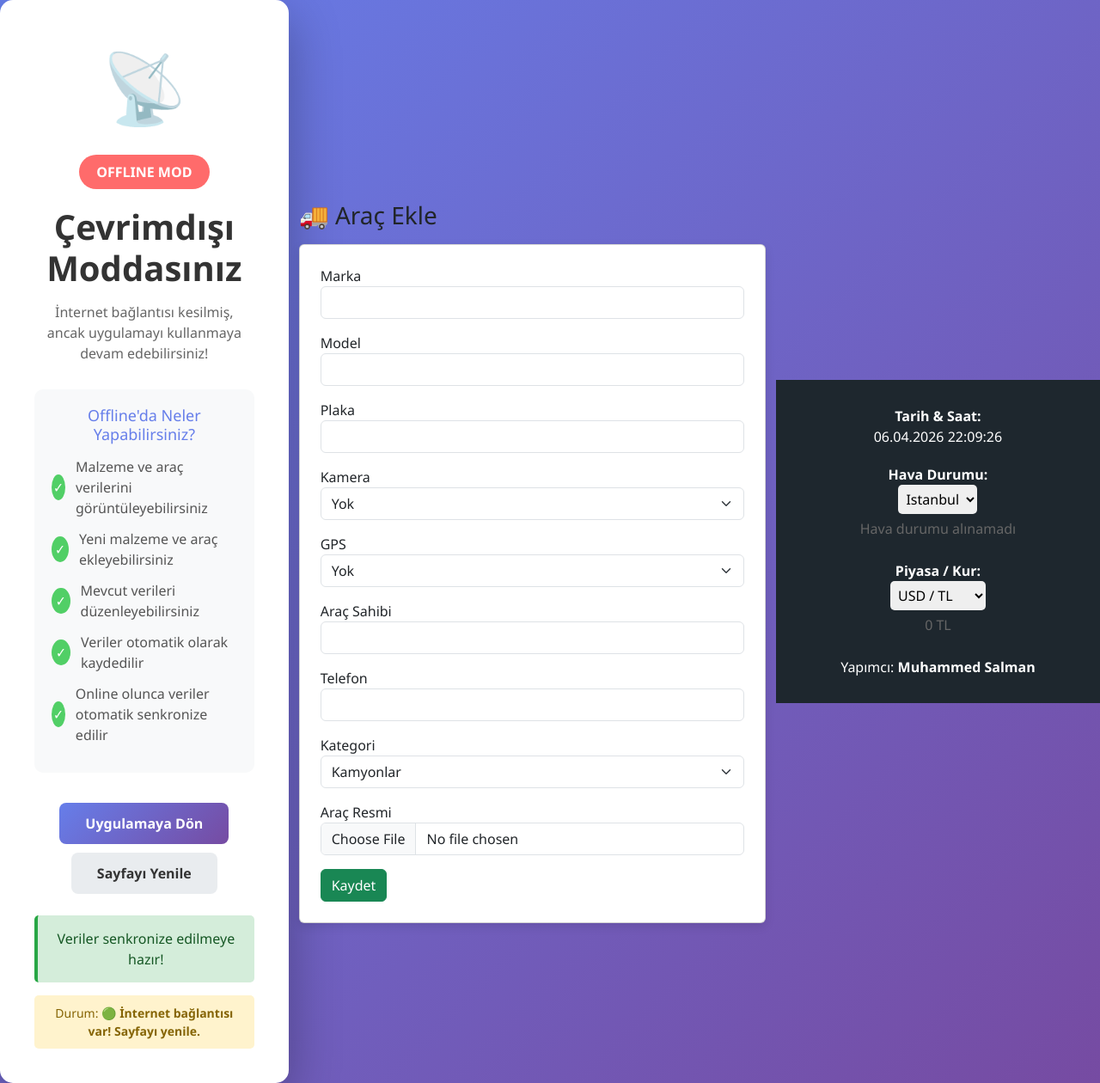
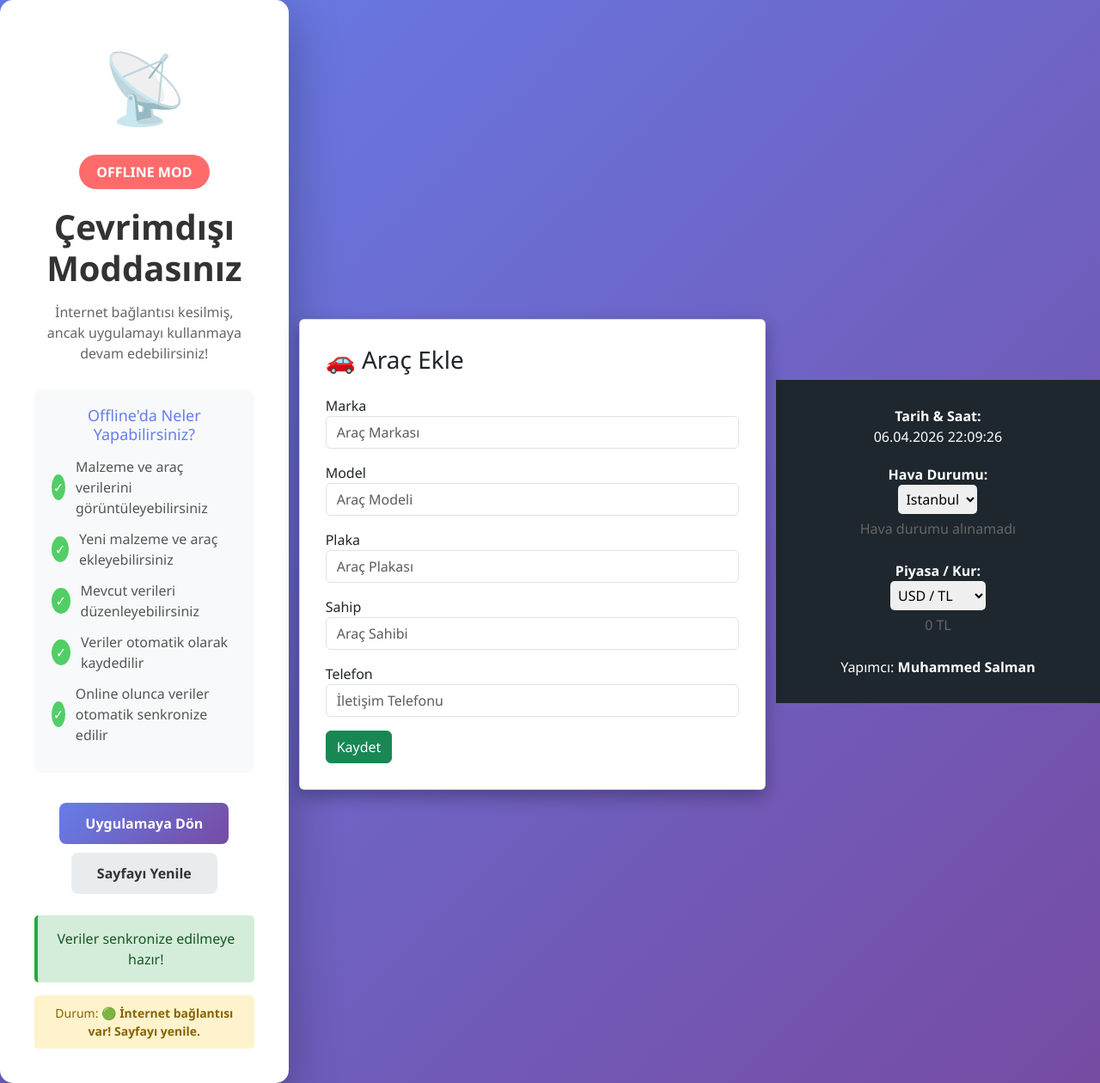
Before and after one commit to projeindircomtr-commits/Stok, a PHP site: page /arac_ekle.php in a window 1280 px wide. Shown: the whole page at 86% size. Run offline with PHP 8.4, Linux system fonts and the light colour scheme; the visitor is signed in with stand-in values (Sample User, id 1); data comes from the database, SQL or seed files in the repository; data that the repository does not hold is empty.

Commit message:
Update arac_ekle.php

```diff
--- a/arac_ekle.php
+++ b/arac_ekle.php
@@ -1,74 +1,27 @@
 <?php
-// arac_ekle.php
-
-// db.php güvenli include
-require_once "db.php"; // db.php içinde session_start() artık güvenli olmalı
+require_once "db.php";
 
 if(!isset($_SESSION['login'])){
     header("Location: login.php");
     exit;
 }
 
-// Kategoriler
-$kategoriler = $baglanti->query("SELECT * FROM kategoriler");
-if(!$kategoriler){
-    die("Kategori sorgu hatası: ".$baglanti->error);
-}
+$mesaj = '';
 
-$msg = '';
 if(isset($_POST['kaydet'])){
-    $marka = $_POST['marka'];
-    $model = $_POST['model'];
-    $plaka = $_POST['plaka'];
-    $camera = $_POST['kamera'] ?? 'Yok';
-    $gps = $_POST['gps'] ?? 'Yok';
-    $sahip = $_POST['sahip'];
-    $telefon = $_POST['telefon'];
-    $kategori_id = (int)$_POST['kategori_id'];
+    $marka = $baglanti->real_escape_string($_POST['marka']);
+    $model = $baglanti->real_escape_string($_POST['model']);
+    $plaka = $baglanti->real_escape_string($_POST['plaka']);
+    $sahip = $baglanti->real_escape_string($_POST['sahip']);
+    $telefon = $baglanti->real_escape_string($_POST['telefon']);
 
-    // Resim upload
-    $resim = '';
-    if(isset($_FILES['resim']) && $_FILES['resim']['tmp_name'] != ''){
-        $resim = time().'_'.basename($_FILES['resim']['name']);
-        if(!is_dir('uploads')){
-            mkdir('uploads', 0777, true);
-        }
-        if(!move_uploaded_file($_FILES['resim']['tmp_name'], 'uploads/'.$resim)){
-            $msg = "Resim yüklenemedi!";
-        }
-    }
+    $sql = "INSERT INTO araclar (marka, model, plaka, sahip, telefon)
+            VALUES ('$marka', '$model', '$plaka', '$sahip', '$telefon')";
 
-    if($msg === ''){
-        // Plaka kontrolü
-        $kontrol = $baglanti->prepare("SELECT id, resim FROM araclar WHERE plaka=?");
-        $kontrol->bind_param("s", $plaka);
-        $kontrol->execute();
-        $kontrol->store_result();
-
-        if($kontrol->num_rows > 0){
-            // Var -> güncelle
-            $kontrol->bind_result($arac_id, $eski_resim);
-            $kontrol->fetch();
-
-            if($resim == '') $resim = $eski_resim;
-
-            $stmt = $baglanti->prepare("UPDATE araclar SET marka=?, model=?, camera=?, gps=?, sahip=?, telefon=?, kategori_id=?, resim=? WHERE id=?");
-            $stmt->bind_param("ssssssssi", $marka, $model, $camera, $gps, $sahip, $telefon, $kategori_id, $resim, $arac_id);
-            if($stmt->execute()){
-                $msg = "✅ Araç güncellendi.";
+    if($baglanti->query($sql)){
+        $mesaj = "✅ Araç başarıyla kaydedildi!";
     } else {
-                $msg = "❌ Güncelleme hatası: " . $stmt->error;
-            }
-        } else {
-            // Yok -> ekle
-            $stmt = $baglanti->prepare("INSERT INTO araclar (marka, model, plaka, camera, gps, sahip, telefon, kategori_id, resim) VALUES (?,?,?,?,?,?,?,?,?)");
-            $stmt->bind_param("sssssssis", $marka, $model, $plaka, $camera, $gps, $sahip, $telefon, $kategori_id, $resim);
-            if($stmt->execute()){
-                $msg = "✅ Araç başarıyla eklendi.";
-            } else {
-                $msg = "❌ Ekleme hatası: " . $stmt->error;
-            }
-        }
+        $mesaj = "❌ Hata: ".$baglanti->error;
     }
 }
 ?>
@@ -77,73 +30,50 @@
 <html lang="tr">
 <head>
 <meta charset="UTF-8">
-<meta name="viewport" content="width=device-width, initial-scale=1.0">
-<title>Araç Ekle</title>
+<meta name="viewport" content="width=device-width, initial-scale=1">
+<meta name="theme-color" content="#667eea">
+<meta name="description" content="Stok Yönetimi Sistemi">
+<link rel="manifest" href="manifest.json">
 <link href="https://cdn.jsdelivr.net/npm/bootstrap@5.3.0/dist/css/bootstrap.min.css" rel="stylesheet">
 <style>
-body { background-color:#f5f6fa; color:#2f3640; font-family:'Segoe UI', sans-serif; }
-.card { border-radius:12px; box-shadow:0 4px 12px rgba(0,0,0,0.1); }
-img { max-width:150px; border-radius:8px; margin-top:10px; }
+body { background: linear-gradient(135deg,#1a1a1a,#0d6efd); color:#fff; font-family:'Segoe UI'; min-height:100vh; }
+.card { background-color: rgba(255,255,255,0.1); backdrop-filter: blur(10px); border-radius:15px; padding:30px; box-shadow:0 8px 20px rgba(0,0,0,0.3); margin-top:30px; }
 </style>
 </head>
 <body>
 
 <?php include "header.php"; ?>
 
-<div class="container mt-5">
-  <h3>🚚 Araç Ekle</h3>
-  <?php if($msg != ''){ echo '<div class="alert alert-info">'.$msg.'</div>'; } ?>
-  <div class="card p-4 mt-3">
-    <form method="post" enctype="multipart/form-data">
+<div class="container">
+<div class="card">
+<h3 class="mb-4">🚗 Araç Ekle</h3>
+
+<?php if($mesaj != ''): ?>
+<div class="alert alert-light text-dark"><?= $mesaj ?></div>
+<?php endif; ?>
+
+<form action="" method="POST">
   <div class="mb-3">
     <label>Marka</label>
-        <input type="text" name="marka" class="form-control" required>
+    <input type="text" name="marka" class="form-control" placeholder="Araç Markası" required>
   </div>
   <div class="mb-3">
     <label>Model</label>
-        <input type="text" name="model" class="form-control" required>
+    <input type="text" name="model" class="form-control" placeholder="Araç Modeli" required>
   </div>
   <div class="mb-3">
     <label>Plaka</label>
-        <input type="text" name="plaka" class="form-control" required>
+    <input type="text" name="plaka" class="form-control" placeholder="Araç Plakası" required>
   </div>
   <div class="mb-3">
-        <label>Kamera</label>
-        <select name="kamera" class="form-select" required>
-          <option value="Var">Var</option>
-          <option value="Yok" selected>Yok</option>
-        </select>
-      </div>
-      <div class="mb-3">
-        <label>GPS</label>
-        <select name="gps" class="form-select" required>
-          <option value="Var">Var</option>
-          <option value="Yok" selected>Yok</option>
-        </select>
-      </div>
-      <div class="mb-3">
-        <label>Araç Sahibi</label>
-        <input type="text" name="sahip" class="form-control" required>
+    <label>Sahip</label>
+    <input type="text" name="sahip" class="form-control" placeholder="Araç Sahibi" required>
   </div>
   <div class="mb-3">
     <label>Telefon</label>
-        <input type="text" name="telefon" class="form-control" required>
+    <input type="tel" name="telefon" class="form-control" placeholder="İletişim Telefonu" required>
   </div>
-      <div class="mb-3">
-        <label>Kategori</label>
-        <select name="kategori_id" class="form-select" required>
-          <?php
-          $kategoriler->data_seek(0);
-          while($k = $kategoriler->fetch_assoc()){ ?>
-            <option value="<?= $k['id'] ?>"><?= htmlspecialchars($k['ad']) ?></option>
-          <?php } ?>
-        </select>
-      </div>
-      <div class="mb-3">
-        <label>Araç Resmi</label>
-        <input type="file" name="resim" class="form-control" accept="image/*" capture="camera">
-      </div>
-      <button class="btn btn-success" name="kaydet">Kaydet</button>
+  <button type="submit" name="kaydet" class="btn btn-success">Kaydet</button>
 </form>
 </div>
 </div>
@@ -151,5 +81,7 @@
 <?php include "footer.php"; ?>
 
 <script src="https://cdn.jsdelivr.net/npm/bootstrap@5.3.0/dist/js/bootstrap.bundle.min.js"></script>
+<!-- PWA Offline Desteği -->
+<script src="app.js"></script>
 </body>
 </html>
```
Lines whose indentation alone changed are shown as unchanged.
